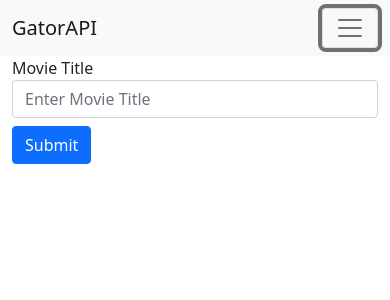
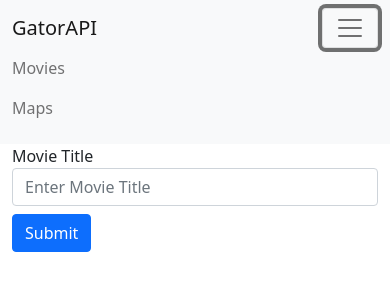
Before and after one commit to gatorjuice/about_me_vue, a Vue app: page /movies in a window 390 px wide. Both pictures are taken after a click on the button "Toggle navigation". Shown: the top 300 px of the page. Built offline with nearby package versions, Linux system fonts and the light colour scheme.

Commit message:
created navbar component

```diff
--- a/src/App.vue
+++ b/src/App.vue
@@ -1,34 +1,15 @@
 <template>
-  <nav class="navbar navbar-expand-lg navbar-light bg-light">
-    <div class="container-fluid">
-      <router-link to="/" class="navbar-brand">GatorAPI</router-link>
-      <button
-        class="navbar-toggler"
-        type="button"
-        data-toggle="collapse"
-        data-target="#navbarNav"
-        aria-controls="navbarNav"
-        aria-expanded="false"
-        aria-label="Toggle navigation"
-      >
-        <span class="navbar-toggler-icon"></span>
-      </button>
-      <div class="collapse navbar-collapse" id="navbarNav">
-        <ul class="navbar-nav">
-          <li class="nav-item">
-            <router-link to="/movies" class="nav-link">Movies</router-link>
-          </li>
-          <li class="nav-item">
-            <router-link to="/maps" class="nav-link">Maps</router-link>
-          </li>
-        </ul>
-      </div>
-    </div>
-  </nav>
-  <router-view />
+  <NavBar />
+  <RouterView />
 </template>
 <script>
-export default {};
+import NavBar from "@/components/NavBar.vue";
+
+export default {
+  components: {
+    NavBar,
+  },
+};
 </script>
 <style>
 @import "~bootstrap/dist/css/bootstrap.css";
--- /dev/null
+++ b/src/components/NavBar.vue
@@ -0,0 +1,34 @@
+<template>
+  <nav class="navbar navbar-expand-lg navbar-light bg-light">
+    <div class="container-fluid">
+      <router-link to="/" class="navbar-brand">GatorAPI</router-link>
+      <button
+        class="navbar-toggler"
+        type="button"
+        data-bs-toggle="collapse"
+        data-bs-target="#navbarSupportedContent"
+        aria-controls="navbarSupportedContent"
+        aria-expanded="false"
+        aria-label="Toggle navigation"
+      >
+        <span class="navbar-toggler-icon"></span>
+      </button>
+      <div class="collapse navbar-collapse" id="navbarSupportedContent">
+        <ul class="navbar-nav me-auto mb-2 mb-lg-0">
+          <li class="nav-item">
+            <router-link to="/movies" class="nav-link">Movies</router-link>
+          </li>
+          <li class="nav-item">
+            <router-link to="/maps" class="nav-link">Maps</router-link>
+          </li>
+        </ul>
+      </div>
+    </div>
+  </nav>
+</template>
+<script>
+export default {
+  name: "NavBar",
+};
+</script>
+<style scoped></style>
```
Also changed, not shown: package.json (+1 -6 lines).
